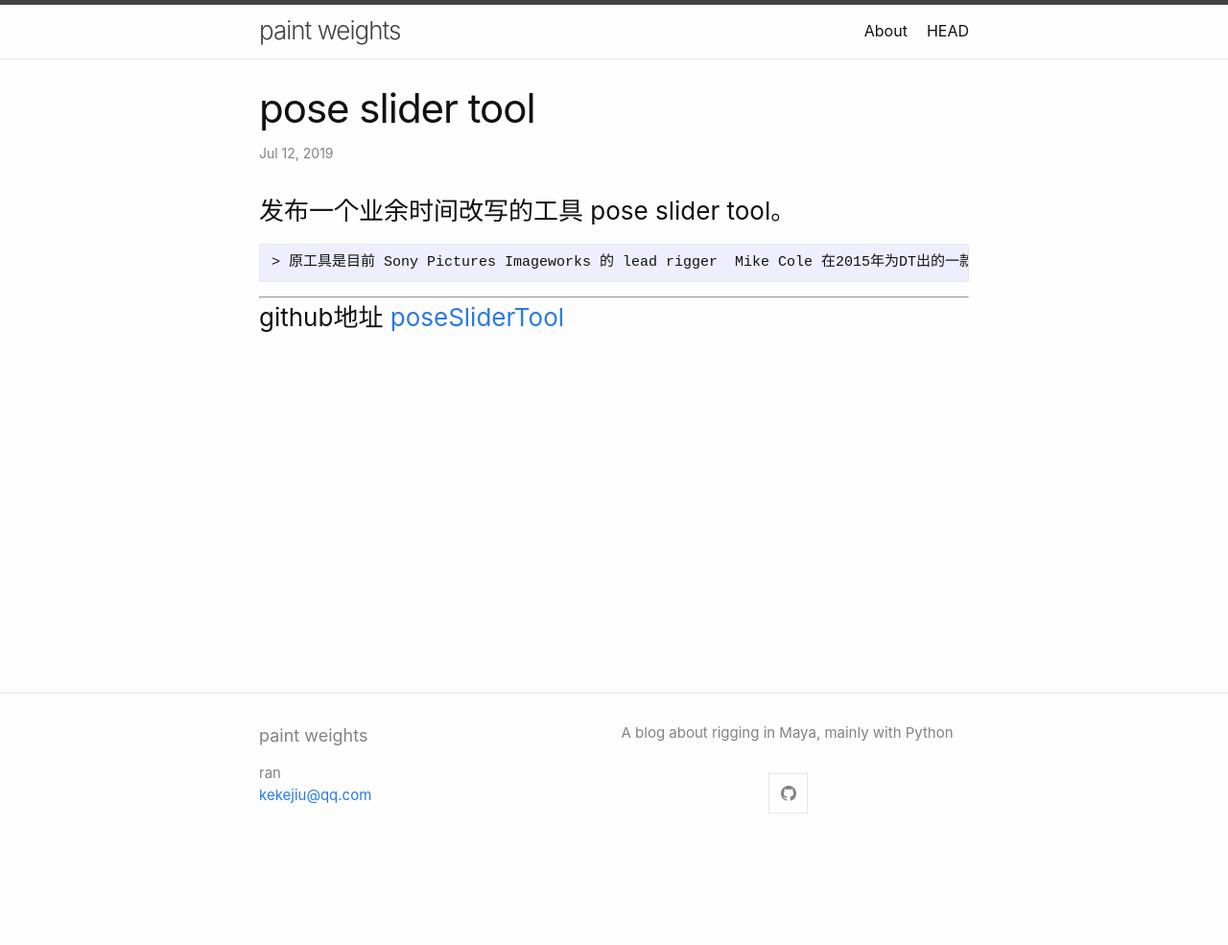
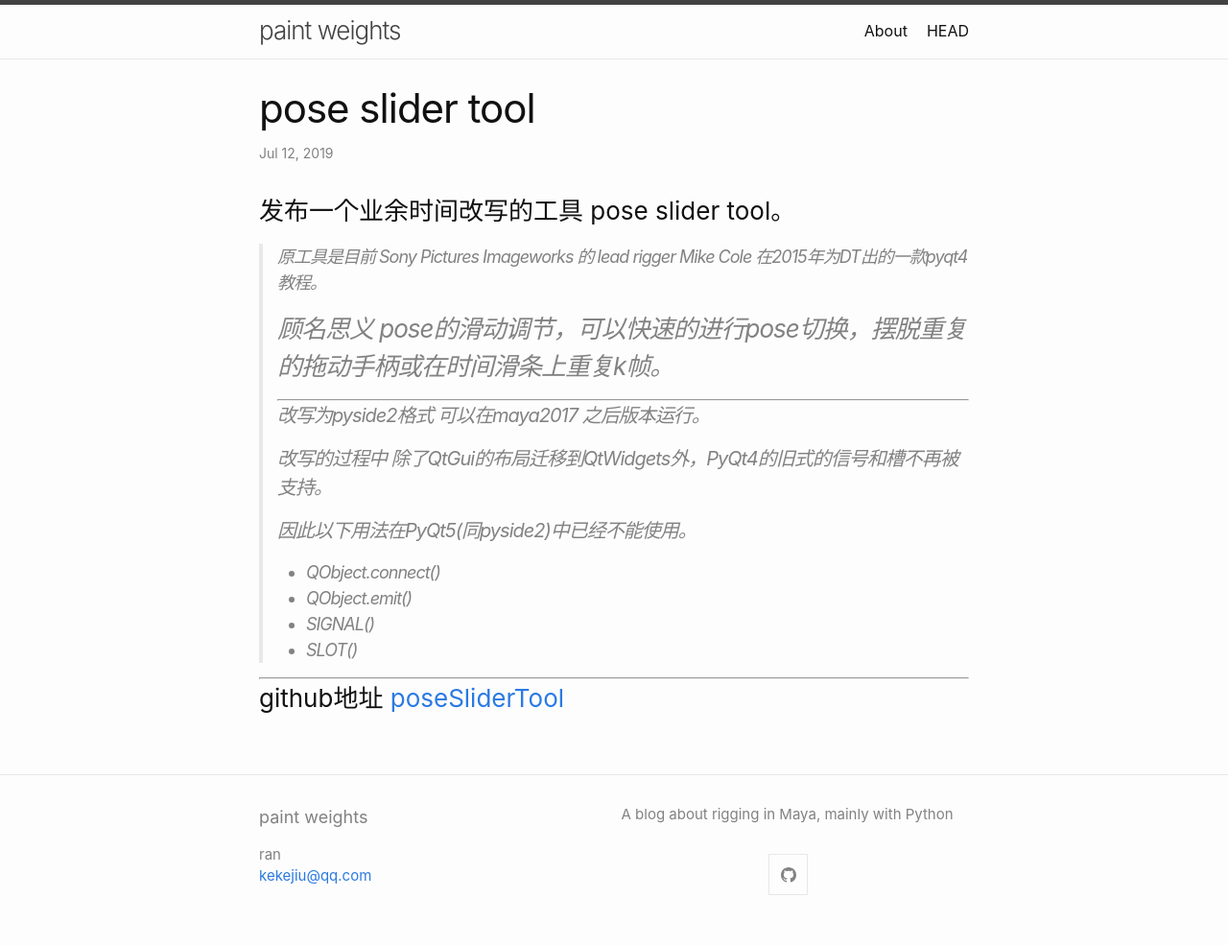
Before and after one commit to shabbySilence/minima-master, a Jekyll site: the page built from _posts/2019-07-12-pose-slider-tool.md, in a window 1280 px wide. Shown: the whole page at 96% size. Built offline with Jekyll 4.4.1, drawn with Linux system fonts in a browser that asks for light colours; before the commit the page ends 900 px from its top, so only the background shows below that.

```diff
--- a/_posts/2019-07-12-pose-slider-tool.md
+++ b/_posts/2019-07-12-pose-slider-tool.md
@@ -5,8 +5,8 @@ categories: tool
 ---
 
 ### 发布一个业余时间改写的工具 pose slider tool。
-    > 原工具是目前 Sony Pictures Imageworks 的 lead rigger  Mike Cole 在2015年为DT出的一款pyqt4教程。
-#### 顾名思义 pose的滑动调节，可以快速的进行pose切换，摆脱重复的拖动手柄或在时间滑条上重复k帧。
+> 原工具是目前 Sony Pictures Imageworks 的 lead rigger  Mike Cole 在2015年为DT出的一款pyqt4教程。
+### 顾名思义 pose的滑动调节，可以快速的进行pose切换，摆脱重复的拖动手柄或在时间滑条上重复k帧。
 ***
 #### 改写为pyside2格式 可以在maya2017 之后版本运行。
 #### 改写的过程中 除了QtGui的布局迁移到QtWidgets外，PyQt4的旧式的信号和槽不再被支持。
```
